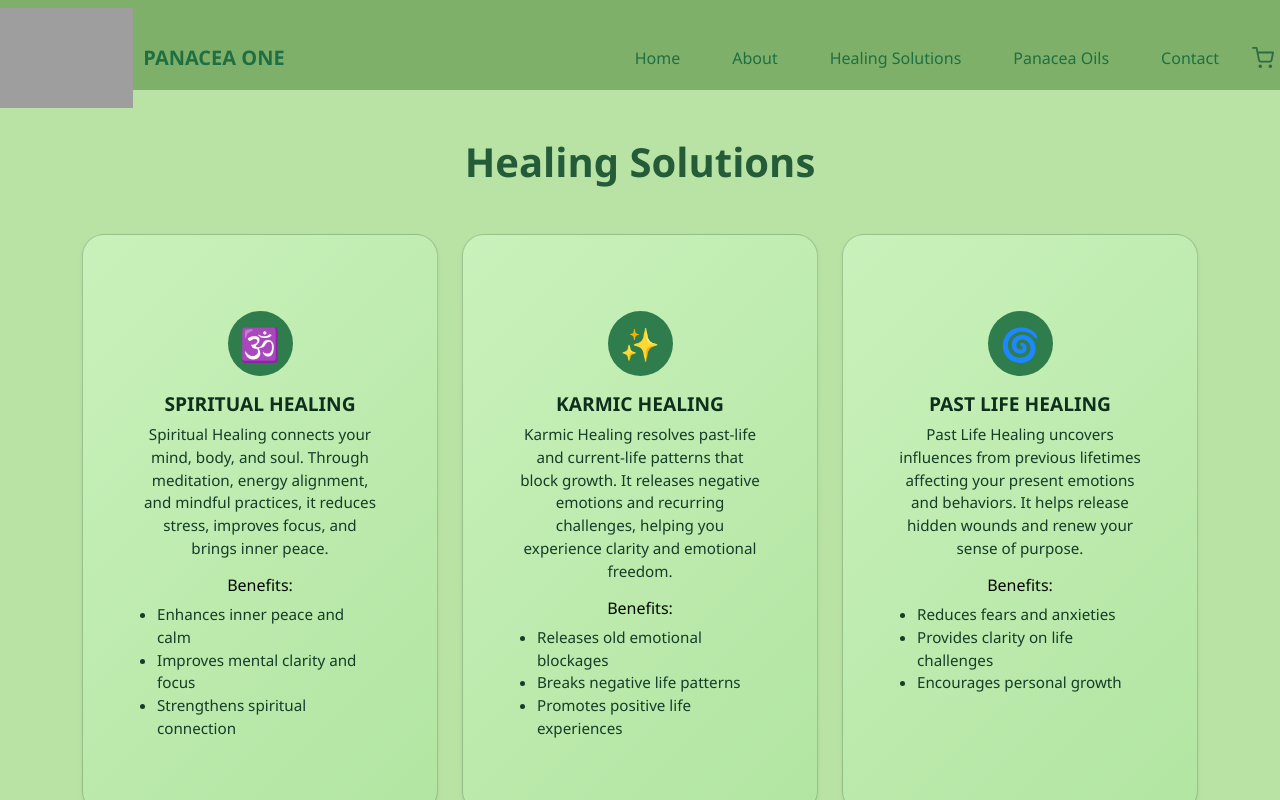
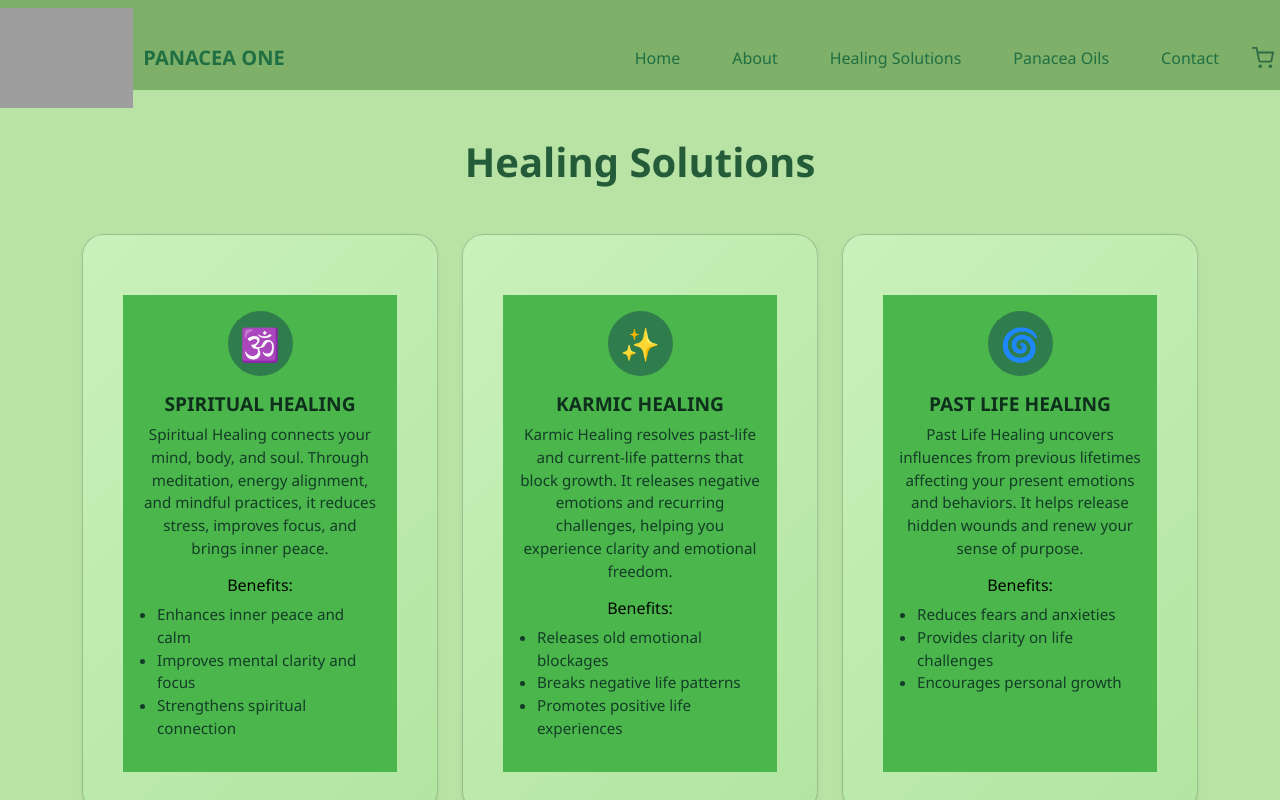
Before and after one commit to teena-2310/Panaceaone, a React (Vite) app in the folder Frontend/: page /healingsolutions in a window 1280 px wide. Built offline with nearby package versions, Linux system fonts and the light colour scheme; grey boxes are pictures that could not be loaded.

Commit message:
healing solutions card colour changed

```diff
--- a/Frontend/src/Pages/HealingSolutions.css
+++ b/Frontend/src/Pages/HealingSolutions.css
@@ -15,10 +15,11 @@
 
 /* ===== CARD ===== */
 .healing-card {
-  background-color:  #7dc351; /* darker green */
-  border-radius: 22px;
+  background-color:  #b1d59be1; /* darker green */
+  border-radius: 20px;
   padding: 20px;
   color: #000701;
+  overflow: hidden;
   transition: transform 0.3s ease, box-shadow 0.3s ease;
 }
 
@@ -27,6 +28,9 @@
   box-shadow: 0 14px 35px rgba(4, 173, 12, 0.644);
 }
 
+.card-body {
+  background-color: rgb(75, 182, 75);
+}
 /* ===== ICON ===== */
 .icon {
   width: 65px;
--- a/Frontend/src/Pages/HealingSolutions.jsx
+++ b/Frontend/src/Pages/HealingSolutions.jsx
@@ -73,7 +73,7 @@
         <div className="container">
           <h1 className="text-center mb-5">Healing Solutions</h1>
 
-          {/* Healing Cards */}<div className="Healing cards">
+          {/* Healing Cards */}<div className="healing-cards">
           <div className="row justify-content-center">
             {healings.map((healing, index) => (
               <div className="col-lg-4 col-md-6 col-sm-10 mb-4" key={index}>
```
